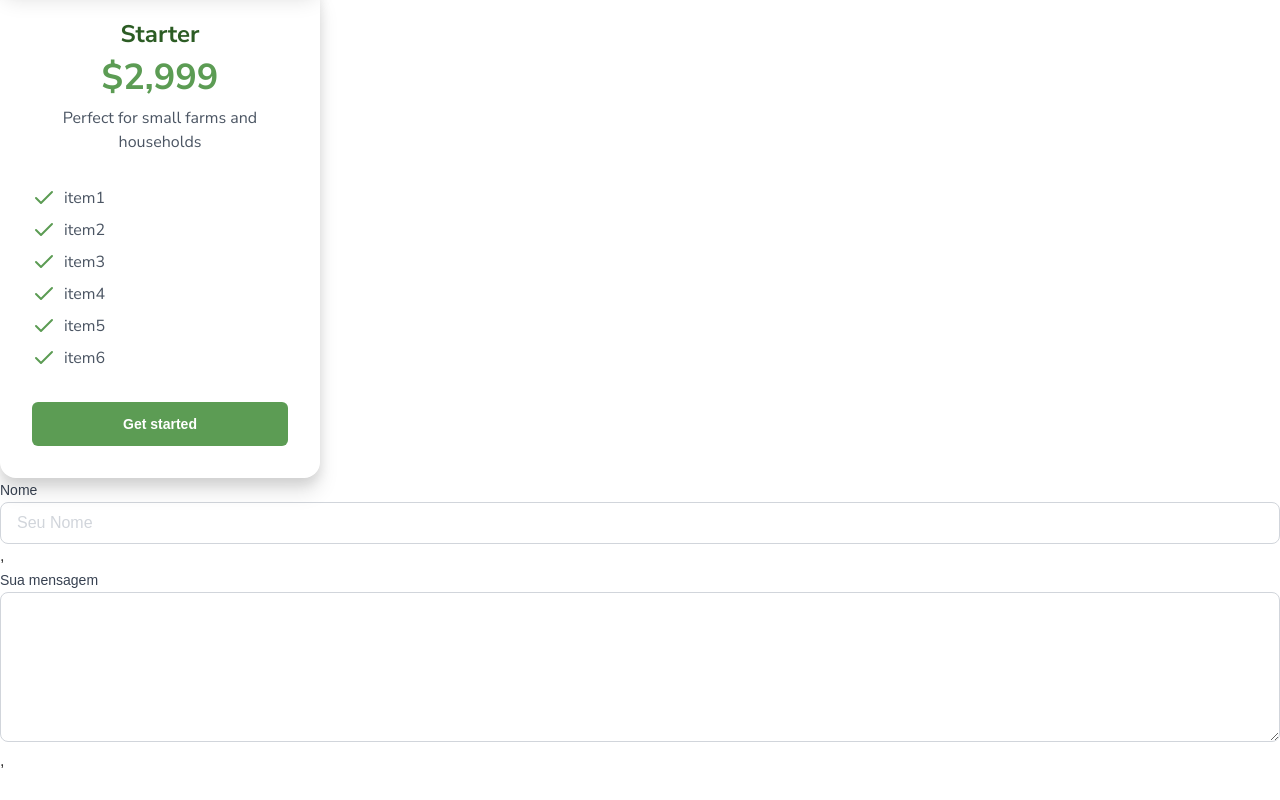
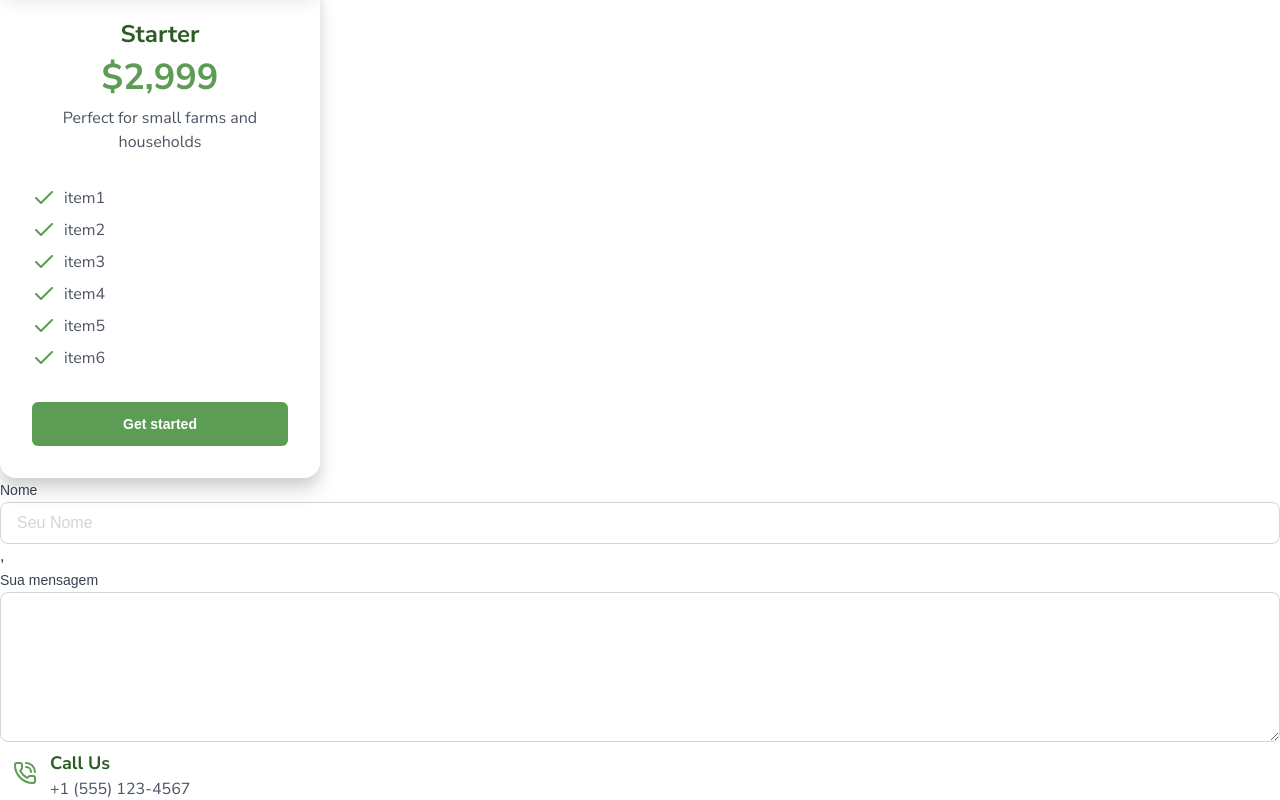
Before and after one commit to Lotus-Bio/lotus-frontend-2.0, a Next.js app: page / in a window 1280 px wide. Shown: the part 1151-1951 px from the top of the page. Before the commit the page ends 1924 px from the top, so only its background shows below. Built offline with nearby package versions, Linux system fonts and the light colour scheme.

Commit message:
cria e utiliza o componente `ItemContact`

```diff
--- a/src/app/page.js
+++ b/src/app/page.js
@@ -1,5 +1,5 @@
 "use client";
-import { Leaf, Heart } from "lucide-react";
+import { Leaf, Heart, PhoneCall } from "lucide-react";
 import Button from "@/ui/components/Button";
 import SubtitleSection from "@/ui/components/SubtitleSection";
 import TitleSection from "@/ui/components/TitleSection";
@@ -7,6 +7,7 @@ import CardMission from "@/ui/components/CardMission";
 import CardFeature from "@/ui/components/CardFeature";
 import CardPlan from "@/ui/components/CardPlan";
 import Input from "@/ui/components/Input";
+import ItemContact from "@/ui/components/ItemContact";
 
 export default function Home() {
   return (
@@ -62,7 +63,11 @@ export default function Home() {
         isTextarea
         onChange={(e) => console.log(e.target.value)}
       />
-      ,
+      <ItemContact
+        icon={<PhoneCall />}
+        title="Call Us"
+        info="+1 (555) 123-4567"
+      />
     </main>
   );
 }
--- /dev/null
+++ b/src/ui/components/ItemContact/index.jsx
@@ -0,0 +1,16 @@
+import { StyledItemContact, Icon, Title, Info } from "./itemContact.style";
+
+const ItemContact = ({ icon, title, info }) => {
+  return (
+    <StyledItemContact>
+      <Icon>{icon}</Icon>
+
+      <div>
+        <Title>{title}</Title>
+        <Info>{info}</Info>
+      </div>
+    </StyledItemContact>
+  );
+};
+
+export default ItemContact;
--- /dev/null
+++ b/src/ui/components/ItemContact/itemContact.style.js
@@ -0,0 +1,37 @@
+import styled from "styled-components";
+
+export const StyledItemContact = styled.div`
+  display: grid;
+  grid-template-columns: 1fr 4fr;
+
+  max-width: 250px;
+  width: 100%;
+
+  justify-content: center;
+  align-items: center;
+`;
+
+export const Icon = styled.div`
+  display: flex;
+  justify-content: center;
+  align-items: center;
+
+  svg {
+    color: rgb(92, 156, 84);
+    width: 24px;
+    height: 24px;
+  }
+`;
+
+export const Title = styled.h4`
+  color: rgb(44, 92, 36);
+  font-weight: 700;
+  font-size: 1.125rem;
+  line-height: 1.75rem;
+  margin-bottom: 0.25rem;
+`;
+
+export const Info = styled.p`
+  color: rgb(75, 85, 99);
+  font-size: 1rem;
+`;
```
